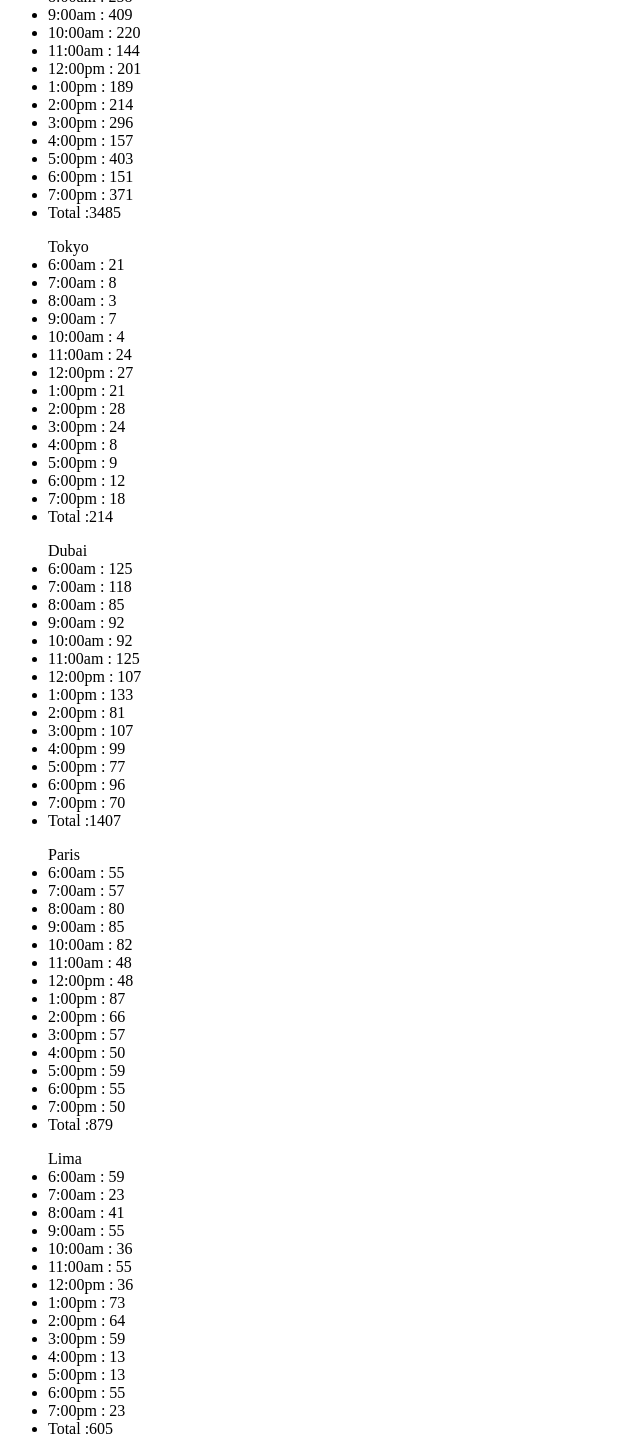
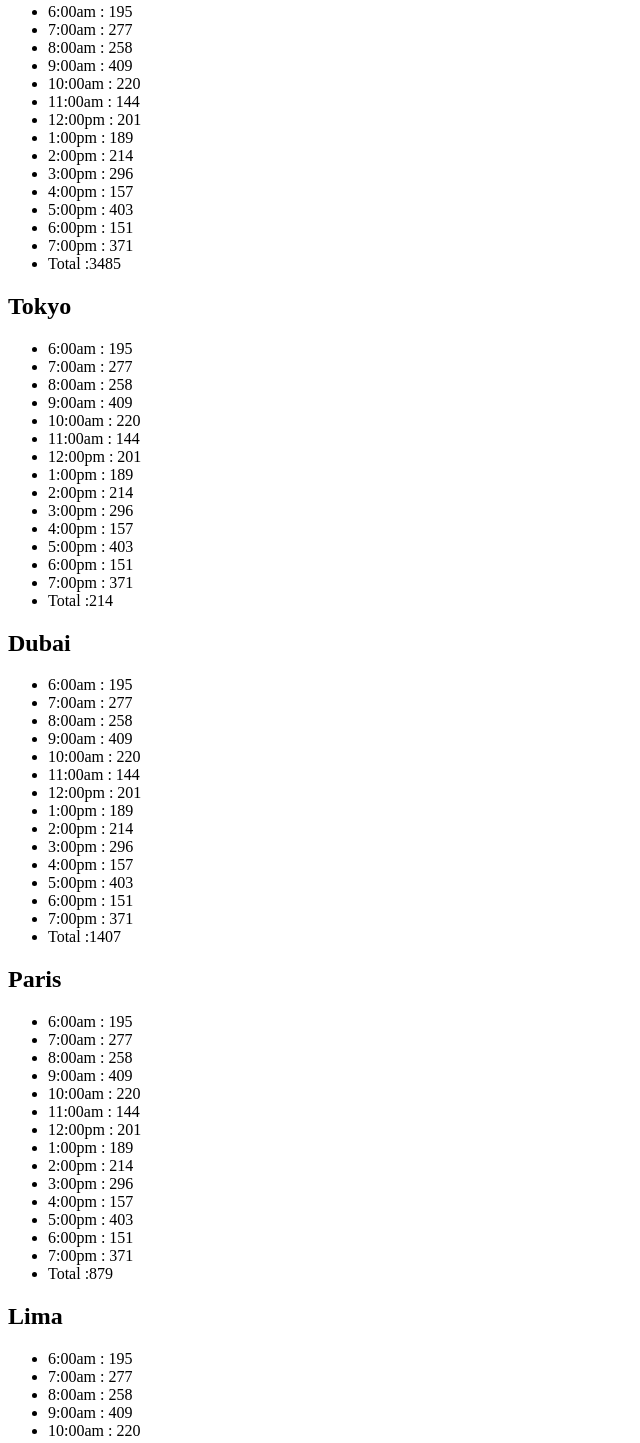
Before and after one commit to MayyadahShehadeh/cookie-stand, a plain HTML site: page sales.html in a window 1280 px wide. Shown: the part 108-1551 px from the top of the page, without its empty margins (0-640 px from the left). Drawn offline with Linux system fonts and the light colour scheme.

Commit message:
edit class06-objects

```diff
--- a/js/app.js
+++ b/js/app.js
@@ -2,280 +2,296 @@
 
 let hours= [' 6:00am ', ' 7:00am ', ' 8:00am ', ' 9:00am ', ' 10:00am ', ' 11:00am ', ' 12:00pm ', ' 1:00pm ', ' 2:00pm ', ' 3:00pm ', ' 4:00pm ', ' 5:00pm ', ' 6:00pm ', ' 7:00pm '];
 
+let parent = document.getElementById('parent');
+console.log(parent);
+
 let Seattle = {
+  locationName: 'Seattle',
     MinCus: 23,
     MaxCus : 65,
     AvgCookie: 6.3,
     customers:[],
     cookiesPerHour:[],
-
+    total:0,
     customersPerHour: function(){
 
         for(let i=0; i< hours.length; i++){
-          let x =randomNumberOfCustomers(this.MinCus,this.MaxCus);
-
-       this.customers.push(x);
-        console.log(this.customers);
+       this.customers.push(randomNumberOfCustomers(this.MinCus,this.MaxCus));
 }
 },
     cookiesEachHour : function(){
 
       for (let j=0; j< this.customers.length; j++){
-      let z = Math.floor(this.customers[j] * this.AvgCookie);
-      this.cookiesPerHour.push(z);
-      console.log(this.cookiesPerHour);
+      this.cookiesPerHour.push(Math.floor(this.customers[j] * this.AvgCookie));
     }
+    },
+     renderFunction: function(){
+    let shopName = document.createElement('h2');
+parent.appendChild(shopName);
+shopName.textContent = this.locationName;
+// creat ul
+let unorderedList = document.createElement('ul');
+parent.appendChild(unorderedList);
+
+
+//creat li
+for (let i = 0; i < hours.length; i++) {
+   let listItems = document.createElement('li');
+   unorderedList.appendChild(listItems);
+
+   listItems.textContent = hours[i] + ' : ' + Seattle.cookiesPerHour[i];
+
+   this.total= this.total + this.cookiesPerHour[i];
 }
+
+
+let totalItem = document.createElement('li');
+unorderedList.appendChild(totalItem);
+totalItem.textContent = `Total :${this.total} `;
 
      }
 
+
+}
+console.log(Seattle);
 Seattle.customersPerHour();
 Seattle.cookiesEachHour();
-
+Seattle.renderFunction();
 
 function randomNumberOfCustomers(min, max) {
     return Math.floor(Math.random() * (max - min + 1) + min);
 }
 
 
-let parent = document.getElementById('parent');
-console.log(parent);
+// -------------------------------------------
 
+let Tokyo = {
+  locationName: 'Tokyo',
+    MinCus: 3,
+    MaxCus : 24,
+    AvgCookie: 1.2,
+    customers:[],
+    cookiesPerHour:[],
+    total:0,
+    customersPerHour: function(){
+
+        for(let i=0; i< hours.length; i++){
+       this.customers.push(randomNumberOfCustomers(this.MinCus,this.MaxCus));
+}
+},
+    cookiesEachHour : function(){
+
+      for (let j=0; j< this.customers.length; j++){
+      this.cookiesPerHour.push(Math.floor(this.customers[j] * this.AvgCookie));
+    }
+    },
+     renderFunction: function(){
+    let shopName = document.createElement('h2');
+parent.appendChild(shopName);
+shopName.textContent = this.locationName;
+// creat ul
 let unorderedList = document.createElement('ul');
 parent.appendChild(unorderedList);
-console.log(unorderedList);
-unorderedList.textContent =('Seattle');
 
+
+//creat li
 for (let i = 0; i < hours.length; i++) {
    let listItems = document.createElement('li');
    unorderedList.appendChild(listItems);
 
    listItems.textContent = hours[i] + ' : ' + Seattle.cookiesPerHour[i];
+
+   this.total= this.total + this.cookiesPerHour[i];
 }
 
 
-    let sum = 0;
-  for (j=0 ; j< hours.length ; j++){
-   sum=sum + Seattle.cookiesPerHour[j];
+let totalItem = document.createElement('li');
+unorderedList.appendChild(totalItem);
+totalItem.textContent = `Total :${this.total} `;
+
      }
-      console.log(sum);
 
-let listItems = document.createElement('li');
-unorderedList.appendChild(listItems);
-listItems.textContent = 'Total :' + sum;
 
-// -------------------------------------------
+}
+console.log(Tokyo);
+Tokyo.customersPerHour();
+Tokyo.cookiesEachHour();
+Tokyo.renderFunction();
 
-let Tokyo	 = {
-    MinCus: 3,
-    MaxCus : 24,
-    AvgCookie: 1.2,
+function randomNumberOfCustomers(min, max) {
+    return Math.floor(Math.random() * (max - min + 1) + min);
+}
+// -------------------------------------------------------
+
+let Dubai = {
+  locationName: 'Dubai',
+    MinCus: 11,
+    MaxCus : 38,
+    AvgCookie: 3.7,
     customers:[],
     cookiesPerHour:[],
-
+    total:0,
     customersPerHour: function(){
 
         for(let i=0; i< hours.length; i++){
-          let x =randomNumberOfCustomers(this.MinCus,this.MaxCus);
-
-       this.customers.push(x);
-        console.log(this.customers);
+       this.customers.push(randomNumberOfCustomers(this.MinCus,this.MaxCus));
 }
 },
     cookiesEachHour : function(){
 
       for (let j=0; j< this.customers.length; j++){
-      let z = Math.floor(this.customers[j] * this.AvgCookie);
-      this.cookiesPerHour.push(z);
-      console.log(this.cookiesPerHour);
+      this.cookiesPerHour.push(Math.floor(this.customers[j] * this.AvgCookie));
     }
+    },
+     renderFunction: function(){
+    let shopName = document.createElement('h2');
+parent.appendChild(shopName);
+shopName.textContent = this.locationName;
+// creat ul
+let unorderedList = document.createElement('ul');
+parent.appendChild(unorderedList);
+
+
+//creat li
+for (let i = 0; i < hours.length; i++) {
+   let listItems = document.createElement('li');
+   unorderedList.appendChild(listItems);
+
+   listItems.textContent = hours[i] + ' : ' + Seattle.cookiesPerHour[i];
+
+   this.total= this.total + this.cookiesPerHour[i];
 }
+
+
+let totalItem = document.createElement('li');
+unorderedList.appendChild(totalItem);
+totalItem.textContent = `Total :${this.total} `;
 
      }
 
-Tokyo.customersPerHour();
-Tokyo.cookiesEachHour();
 
-let unorderedList1 = document.createElement('ul');
-parent.appendChild(unorderedList1);
-console.log(unorderedList1);
-unorderedList1.textContent =('Tokyo');
+}
+console.log(Dubai);
+Dubai.customersPerHour();
+Dubai.cookiesEachHour();
+Dubai.renderFunction();
 
-for (let i = 0; i < hours.length; i++) {
-   let listItems1 = document.createElement('li');
-   unorderedList1.appendChild(listItems1);
+function randomNumberOfCustomers(min, max) {
+    return Math.floor(Math.random() * (max - min + 1) + min);
+}
+// -------------------------------------------------------
 
-   listItems1.textContent = hours[i] + ' : ' + Tokyo.cookiesPerHour[i];
-}
-
-    let sum1 = 0;
-  for (j=0 ; j< hours.length ; j++){
-   sum1=sum1 + Tokyo.cookiesPerHour[j];
-     }
-      console.log(sum1);
-
-let listItems1 = document.createElement('li');
-unorderedList1.appendChild(listItems1);
-listItems1.textContent = 'Total :' + sum1;
-// -----------------------------------------------------------------------
-
-let Dubai	 = {
-    MinCus: 11,
+let Paris = {
+  locationName: 'Paris',
+    MinCus: 20,
     MaxCus : 38,
-    AvgCookie: 3.7,
+    AvgCookie: 2.3,
     customers:[],
     cookiesPerHour:[],
-
+    total:0,
     customersPerHour: function(){
 
         for(let i=0; i< hours.length; i++){
-          let x =randomNumberOfCustomers(this.MinCus,this.MaxCus);
-
-       this.customers.push(x);
-        console.log(this.customers);
+       this.customers.push(randomNumberOfCustomers(this.MinCus,this.MaxCus));
 }
 },
     cookiesEachHour : function(){
 
       for (let j=0; j< this.customers.length; j++){
-      let z = Math.floor(this.customers[j] * this.AvgCookie);
-      this.cookiesPerHour.push(z);
-      console.log(this.cookiesPerHour);
+      this.cookiesPerHour.push(Math.floor(this.customers[j] * this.AvgCookie));
     }
+    },
+     renderFunction: function(){
+    let shopName = document.createElement('h2');
+parent.appendChild(shopName);
+shopName.textContent = this.locationName;
+// creat ul
+let unorderedList = document.createElement('ul');
+parent.appendChild(unorderedList);
+
+
+//creat li
+for (let i = 0; i < hours.length; i++) {
+   let listItems = document.createElement('li');
+   unorderedList.appendChild(listItems);
+
+   listItems.textContent = hours[i] + ' : ' + Seattle.cookiesPerHour[i];
+
+   this.total= this.total + this.cookiesPerHour[i];
 }
+
+
+let totalItem = document.createElement('li');
+unorderedList.appendChild(totalItem);
+totalItem.textContent = `Total :${this.total} `;
 
      }
 
-Dubai.customersPerHour();
-Dubai.cookiesEachHour();
 
-let unorderedList2 = document.createElement('ul');
-parent.appendChild(unorderedList2);
-console.log(unorderedList2);
-unorderedList2.textContent =('Dubai');
+}
+console.log(Paris);
+Paris.customersPerHour();
+Paris.cookiesEachHour();
+Paris.renderFunction();
 
-for (let i = 0; i < hours.length; i++) {
-   let listItems2 = document.createElement('li');
-   unorderedList2.appendChild(listItems2);
+function randomNumberOfCustomers(min, max) {
+    return Math.floor(Math.random() * (max - min + 1) + min);
+}
+// -------------------------------------------------------
 
-   listItems2.textContent = hours[i] + ' : ' + Dubai.cookiesPerHour[i];
-}
-
-    let sum2 = 0;
-  for (j=0 ; j< hours.length ; j++){
-   sum2=sum2 + Dubai.cookiesPerHour[j];
-     }
-      console.log(sum2);
-
-let listItems2 = document.createElement('li');
-unorderedList2.appendChild(listItems2);
-listItems2.textContent = 'Total :' + sum2;
-
-//------------------------------------------------
-
-
-let Paris	 = {
-    MinCus: 20,
-    MaxCus : 38,
-    AvgCookie: 2.3,
+let Lima = {
+  locationName: 'Lima',
+    MinCus: 2,
+    MaxCus : 16,
+    AvgCookie: 4.6,
     customers:[],
     cookiesPerHour:[],
-
+    total:0,
     customersPerHour: function(){
 
         for(let i=0; i< hours.length; i++){
-          let x =randomNumberOfCustomers(this.MinCus,this.MaxCus);
-
-       this.customers.push(x);
-        console.log(this.customers);
+       this.customers.push(randomNumberOfCustomers(this.MinCus,this.MaxCus));
 }
 },
     cookiesEachHour : function(){
 
       for (let j=0; j< this.customers.length; j++){
-      let z = Math.floor(this.customers[j] * this.AvgCookie);
-      this.cookiesPerHour.push(z);
-      console.log(this.cookiesPerHour);
+      this.cookiesPerHour.push(Math.floor(this.customers[j] * this.AvgCookie));
     }
+    },
+     renderFunction: function(){
+    let shopName = document.createElement('h2');
+parent.appendChild(shopName);
+shopName.textContent = this.locationName;
+// creat ul
+let unorderedList = document.createElement('ul');
+parent.appendChild(unorderedList);
+
+
+//creat li
+for (let i = 0; i < hours.length; i++) {
+   let listItems = document.createElement('li');
+   unorderedList.appendChild(listItems);
+
+   listItems.textContent = hours[i] + ' : ' + Seattle.cookiesPerHour[i];
+
+   this.total= this.total + this.cookiesPerHour[i];
 }
+
+
+let totalItem = document.createElement('li');
+unorderedList.appendChild(totalItem);
+totalItem.textContent = `Total :${this.total} `;
 
      }
 
-Paris.customersPerHour();
-Paris.cookiesEachHour();
-
-let unorderedList3 = document.createElement('ul');
-parent.appendChild(unorderedList3);
-console.log(unorderedList3);
-unorderedList3.textContent =('Paris');
-
-for (let i = 0; i < hours.length; i++) {
-   let listItems3 = document.createElement('li');
-   unorderedList3.appendChild(listItems3);
-
-   listItems3.textContent = hours[i] + ' : ' + Paris.cookiesPerHour[i];
-}
-
-    let sum3 = 0;
-  for (j=0 ; j< hours.length ; j++){
-   sum3=sum3 + Paris.cookiesPerHour[j];
-     }
-      console.log(sum3);
-
-let listItems3 = document.createElement('li');
-unorderedList3.appendChild(listItems3);
-listItems3.textContent = 'Total :' + sum3;
-
-// --------------------------------------------------------------------
-
-let Lima	 = {
-    MinCus: 2,
-    MaxCus : 16,
-    AvgCookie: 4.6,
-    customers:[],
-    cookiesPerHour:[],
-
-    customersPerHour: function(){
-
-        for(let i=0; i< hours.length; i++){
-          let x =randomNumberOfCustomers(this.MinCus,this.MaxCus);
-
-       this.customers.push(x);
-        console.log(this.customers);
-}
-},
-    cookiesEachHour : function(){
-
-      for (let j=0; j< this.customers.length; j++){
-      let z = Math.floor(this.customers[j] * this.AvgCookie);
-      this.cookiesPerHour.push(z);
-      console.log(this.cookiesPerHour);
-    }
-    }
 
 }
-
+console.log(Lima);
 Lima.customersPerHour();
 Lima.cookiesEachHour();
+Lima.renderFunction();
 
-let unorderedList4 = document.createElement('ul');
-parent.appendChild(unorderedList4);
-console.log(unorderedList4);
-unorderedList4.textContent =('Lima');
-
-for (let i = 0; i < hours.length; i++) {
-   let listItems4 = document.createElement('li');
-   unorderedList4.appendChild(listItems4);
-
-   listItems4.textContent = hours[i] + ' : ' + Lima.cookiesPerHour[i];
+function randomNumberOfCustomers(min, max) {
+    return Math.floor(Math.random() * (max - min + 1) + min);
 }
-
-    let sum4 = 0;
-  for (j=0 ; j< hours.length ; j++){
-   sum4=sum4 + Lima.cookiesPerHour[j];
-     }
-      console.log(sum4);
-
-let listItems4 = document.createElement('li');
-unorderedList4.appendChild(listItems4);
-listItems4.textContent = 'Total :' + sum4;
```
Also changed, not shown: index.html (+2 -2 lines), sales.html (+2 -1 lines). Lines whose indentation alone changed are shown as unchanged.
